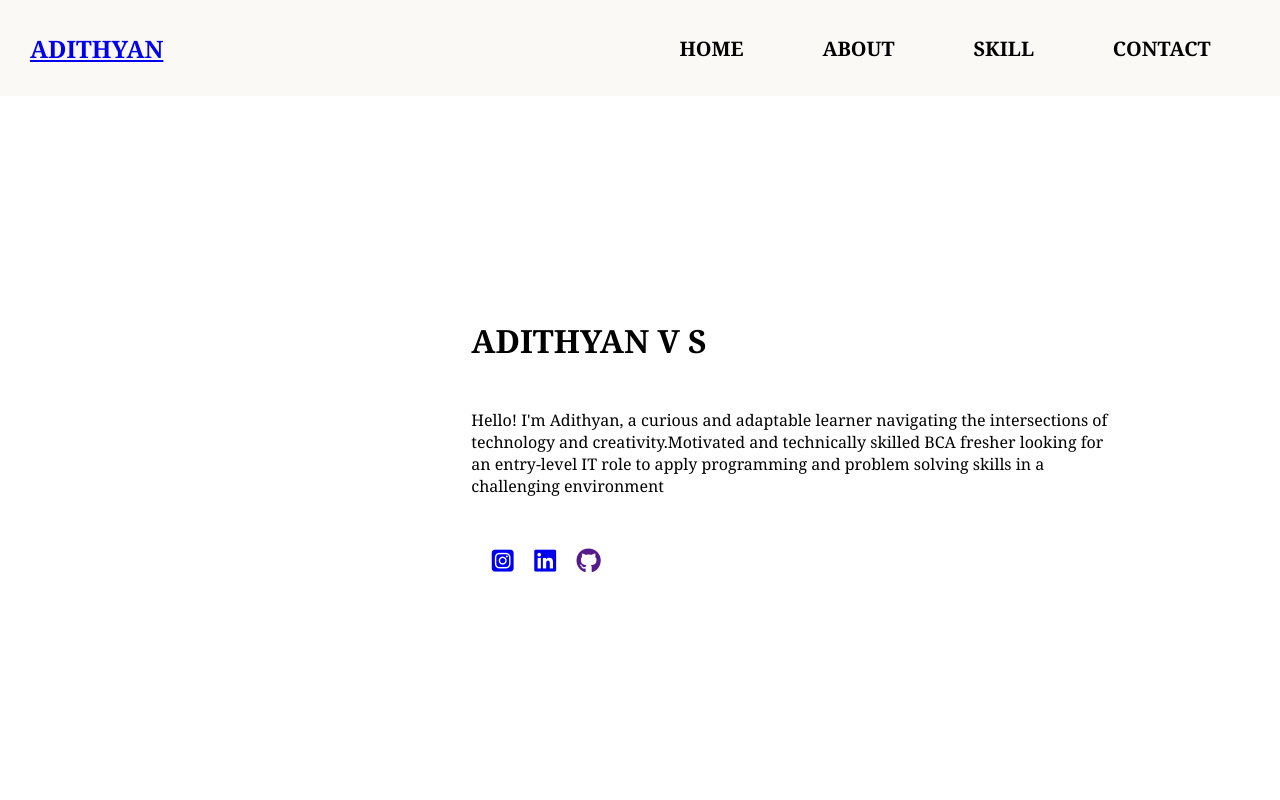
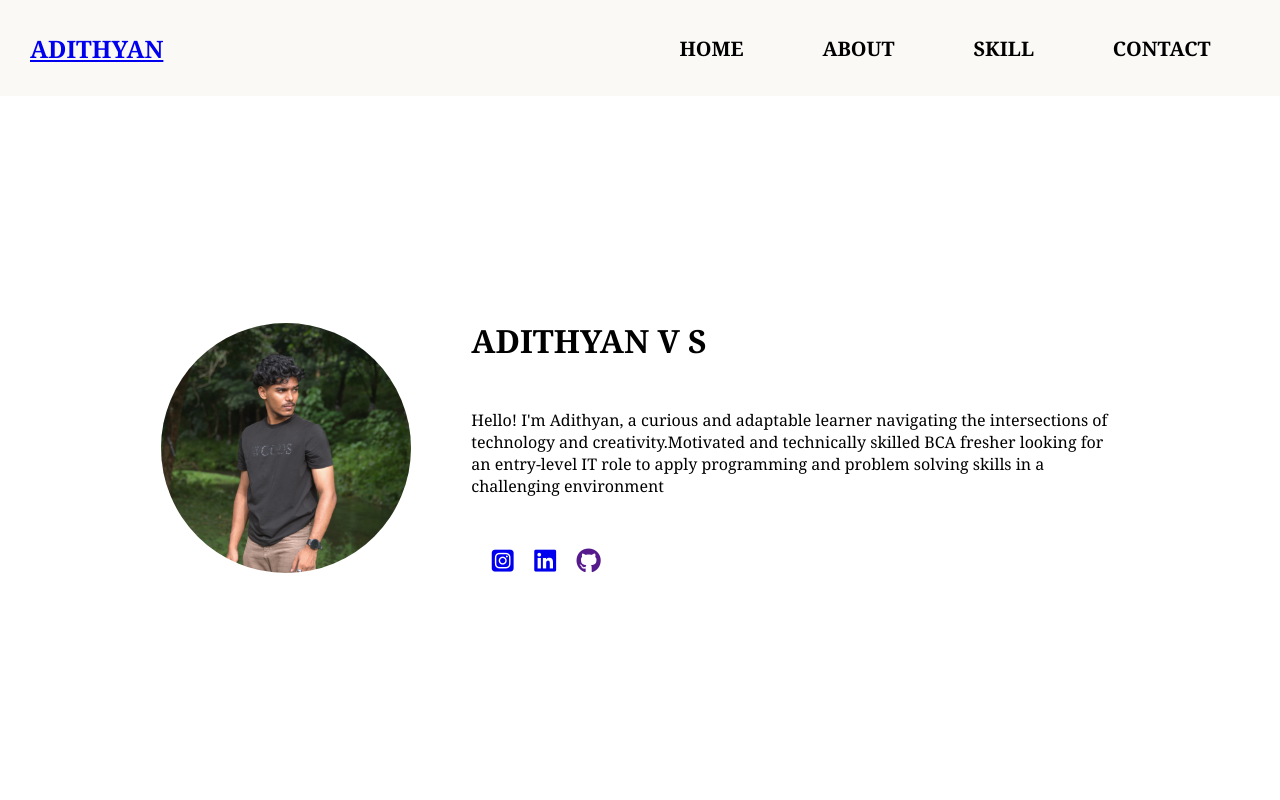
Before and after one commit to Adithyanvshaju/myprofile, a plain HTML site: page index.html in a window 1280 px wide. Shown: the top 800 px of the page. Drawn offline with Linux system fonts and the light colour scheme.

Commit message:
Update style.css

```diff
--- a/style.css
+++ b/style.css
@@ -37,7 +37,7 @@
 .home-page-image{
     height: 250px;
     width: 250px;
-    background-image: url(image2.jpeg/image.jpeg);
+    background-image: url(image.jpeg);
     background-position: center;
     background-size: cover;
     border-radius: 1000%;
```
